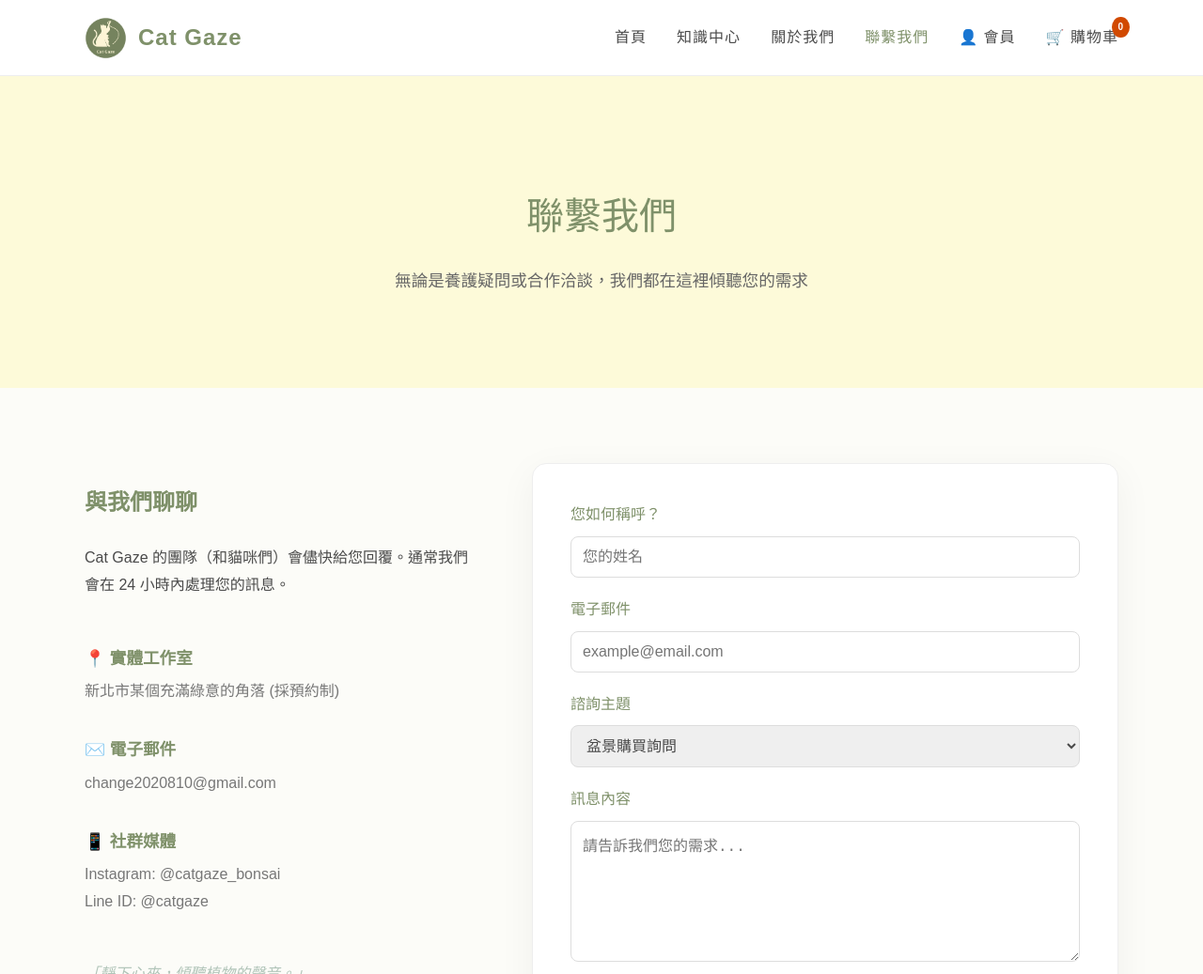
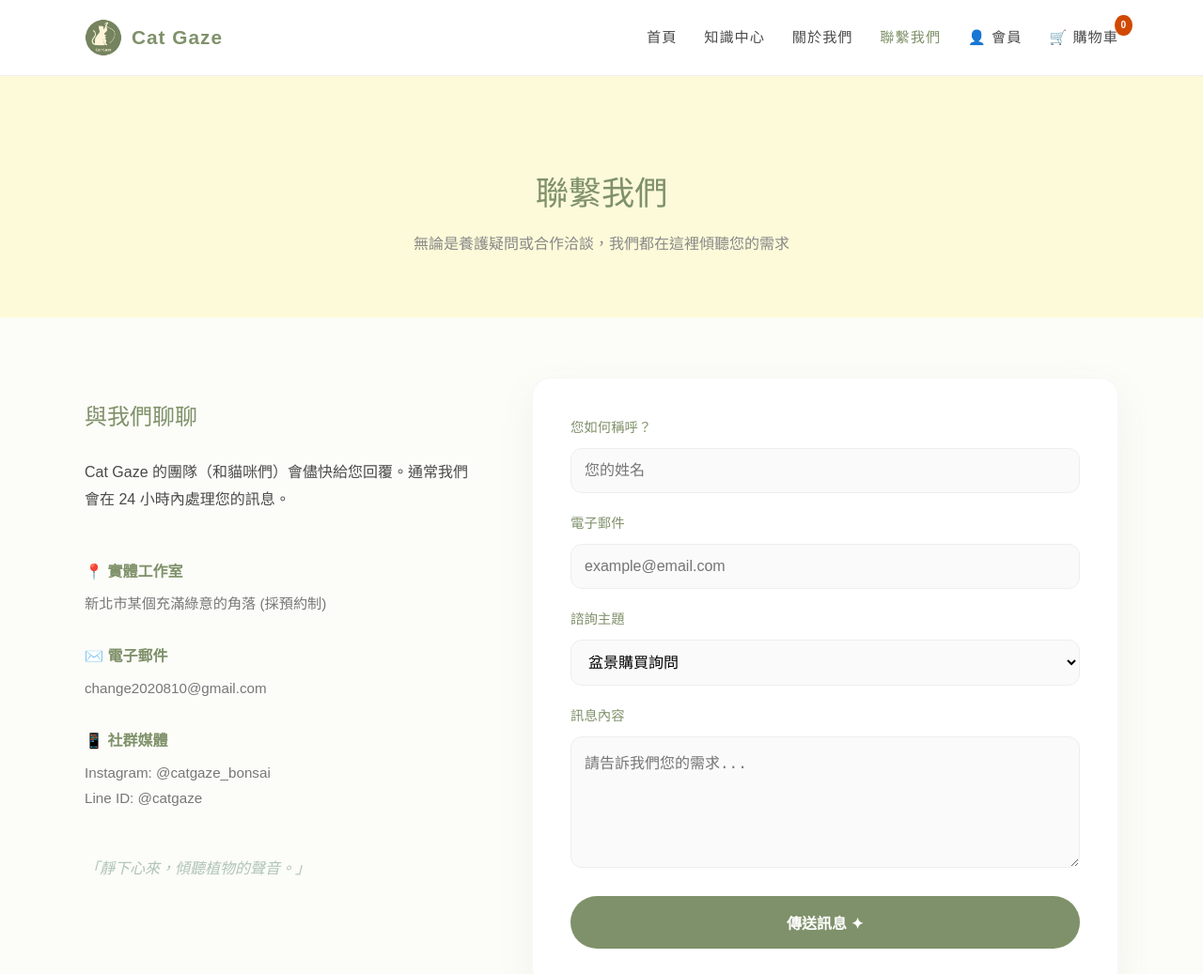
Before and after one commit to Change-TW/cat-gaze, a plain HTML site: page contact.html in a window 1280 px wide. Shown: the top 1037 px of the page at 94% size. Drawn offline with Linux system fonts and the light colour scheme.

Commit message:
Add files via upload

```diff
--- a/contact.html
+++ b/contact.html
@@ -5,11 +5,11 @@
     <meta name="viewport" content="width=device-width, initial-scale=1.0">
     <title>聯繫我們 | Cat Gaze - 專屬您的植栽諮詢</title>
 <style>
-        /* --- CSS 樣式設定 (Cat Gaze 品牌規範) --- */
+    /* --- CSS 基礎與品牌規範 --- */
     :root {
-            --brand-main: #7F916A;      /* 鼠尾草綠 */
-            --brand-accent: #B0C4B8;    /* 淺灰綠 */
-            --brand-cream: #FDFAD9;     /* 奶油米白 */
+        --brand-main: #7F916A;
+        --brand-accent: #B0C4B8;
+        --brand-cream: #FDFAD9;
         --bg-light: #fcfcf8;
         --text-dark: #4a4a4a;
     }
@@ -24,177 +24,11 @@
 
     .container { width: 90%; max-width: 1100px; margin: 0 auto; }
 
-        /* Header */
-        header { background-color: #ffffff; border-bottom: 1px solid #eeeeee; padding: 1rem 0; }
-        .logo-container { display: flex; align-items: center; text-decoration: none; }
-        .logo-img { height: 45px; width: auto; margin-right: 10px; border-radius: 50%; }
-        .logo-text { font-size: 1.5rem; font-weight: 700; color: var(--brand-main); }
-        .nav-links a { text-decoration: none; color: var(--text-dark); margin-left: 2rem; font-weight: 500; }
-
-        /* --- Hero Section --- */
-        .contact-hero {
-            padding: 5rem 0;
-            text-align: center;
-            background-color: var(--brand-cream);
-        }
-        .contact-hero h1 { font-size: 2.5rem; color: var(--brand-main); margin-bottom: 1rem; font-weight: 300; }
-        .contact-hero p { color: #666; font-size: 1.1rem; }
-
-        /* --- 聯絡區塊佈局 --- */
-        .contact-wrapper {
-            display: grid;
-            grid-template-columns: 1fr 1.5fr;
-            gap: 60px;
-            padding: 5rem 0;
-        }
-
-        /* 左側資訊 */
-        .contact-info h2 { color: var(--brand-main); margin-bottom: 1.5rem; }
-        .info-item { margin-bottom: 2rem; }
-        .info-item h4 { margin: 0 0 5px 0; color: var(--brand-main); font-size: 1.1rem; }
-        .info-item p { margin: 0; color: #777; }
-
-        /* 右側表單 */
-        .contact-form {
-            background: white;
-            padding: 40px;
-            border-radius: 15px;
-            box-shadow: 0 10px 40px rgba(0,0,0,0.05);
-            border: 1px solid #eee;
-        }
-        .form-group { margin-bottom: 20px; }
-        .form-group label { display: block; margin-bottom: 8px; font-weight: 500; color: var(--brand-main); }
-        .form-group input, .form-group select, .form-group textarea {
-            width: 100%;
-            padding: 12px;
-            border: 1px solid #ddd;
-            border-radius: 8px;
-            font-size: 1rem;
-            color: var(--text-dark);
-            box-sizing: border-box; /* 確保寬度包含 padding */
-        }
-        .form-group textarea { height: 150px; resize: vertical; }
-        .form-group input:focus { border-color: var(--brand-main); outline: none; }
-
-        .btn-submit {
-            background-color: var(--brand-main);
-            color: white;
-            padding: 15px 30px;
-            border: none;
-            border-radius: 30px;
-            font-size: 1.1rem;
-            font-weight: bold;
-            cursor: pointer;
-            width: 100%;
-            transition: 0.3s;
-        }
-        .btn-submit:hover { background-color: #5d7065; transform: translateY(-2px); }
-
-        /* Footer */
-        footer { background-color: var(--brand-main); color: white; text-align: center; padding: 3rem 0; }
-/* --- RWD 響應式優化 --- */
-
-@media (max-width: 768px) {
-    /* 1. 調整導覽列：由橫排改為直排 */
-    .navbar {
-        flex-direction: column;
-        text-align: center;
-    }
-
-    .nav-links {
-        margin-top: 15px;
-        display: flex;
-        flex-wrap: wrap;
-        justify-content: center;
-        gap: 10px;
-    }
-
-    .nav-links a {
-        margin-left: 10px;
-        margin-right: 10px;
-        font-size: 0.9rem;
-    }
-
-    /* 2. 調整所有兩欄佈局：統一改為單欄 */
-    .product-detail-grid,
-    .contact-wrapper,
-    .featured-post,
-    .care-grid {
-        grid-template-columns: 1fr !important;
-        gap: 30px;
-    }
-
-    /* 3. 調整字體大小，適合手機閱讀 */
-    h1 { font-size: 1.8rem !important; }
-    .hero h1 { font-size: 2rem !important; }
-    .price { font-size: 2rem !important; }
-
-    /* 4. 調整圖片與區塊間距 */
-    .image-gallery img {
-        margin-bottom: 20px;
-    }
-
-    .container {
-        width: 92%; /* 手機版留邊稍微縮窄 */
-    }
-
-    /* 5. 聯絡表單與資訊區塊順序 */
-    .contact-wrapper {
-        display: flex;
-        flex-direction: column-reverse; /* 手機上先看表單，資訊往後放 */
-    }
-
-    /* 6. 頁尾排版 */
-    .footer-grid {
-        flex-direction: column;
-        text-align: center;
-    }
-    .footer-col {
-        width: 100%;
-        margin-bottom: 30px;
-    }
-}
-/* --- 統一導覽列字體與間距 --- */
-.nav-links {
-    display: flex;
-    align-items: center;
-}
-
-.nav-links a {
-    text-decoration: none;
-    color: #4a4a4a;
-    /* 關鍵修改：增加間距到 2.2rem，並加上字距 */
-    margin-left: 2.2rem;
-    letter-spacing: 1px;
-
-    font-weight: 500;
-    font-size: 1rem;
-    transition: color 0.3s ease;
-    font-family: 'Noto Sans TC', sans-serif;
-    position: relative; /* 為了讓購物車數字定位準確 */
-}
-
-.nav-links a:hover {
-    color: var(--brand-main);
-}
-
-/* 確保購物車數字紅點的位置不會跑掉 */
-#cart-count {
-    background: #d14900;
-    color: white;
-    border-radius: 50%;
-    padding: 2px 6px;
-    font-size: 10px;
-    position: absolute;
-    top: -10px;
-    right: -15px; /* 這裡配合 margin-left 調整 */
-    font-weight: bold;
-}
-/* --- Header 導覽列優化 --- */
+    /* --- Header 導覽列 (桌面版) --- */
     header {
         background-color: #ffffff;
         border-bottom: 1px solid #eeeeee;
-    padding: 10px 0; /* 縮小垂直內距，讓行高更精緻 */
+        padding: 10px 0;
         position: sticky;
         top: 0;
         z-index: 1000;
@@ -202,73 +36,115 @@ header {
 
     .navbar {
         display: flex;
-    justify-content: space-between; /* Logo 在左，連結在右 */
-    align-items: center;            /* 關鍵：讓所有元素在垂直方向居中對齊 */
-    height: 60px;                   /* 固定高度確保平行度 */
+        justify-content: space-between;
+        align-items: center;
+        height: 60px;
     }
 
-.logo-container {
-    display: flex;
-    align-items: center;
-    text-decoration: none;
-    flex-shrink: 0; /* 防止 Logo 被壓縮 */
-}
+    .logo-container { display: flex; align-items: center; text-decoration: none; }
+    .logo-img { height: 40px; width: auto; margin-right: 10px; border-radius: 50%; }
+    .logo-text { font-size: 1.3rem; font-weight: 700; color: var(--brand-main); letter-spacing: 1px; }
 
-.logo-img {
-    height: 45px;
-    width: auto;
-    margin-right: 12px;
-    border-radius: 50%;
-}
-
-.logo-text {
-    font-size: 1.5rem;
-    font-weight: 700;
-    color: var(--brand-main);
-    letter-spacing: 1px;
-    white-space: nowrap; /* 防止文字換行 */
-}
-
-.nav-links {
-    display: flex;
-    align-items: center; /* 確保連結文字與 Logo 中線平行 */
-    list-style: none;
-    margin: 0;
-    padding: 0;
-}
-
+    .nav-links { display: flex; align-items: center; }
     .nav-links a {
         text-decoration: none;
         color: var(--text-dark);
-    margin-left: 2rem;   /* 設定連結間距 */
+        margin-left: 1.8rem;
         font-weight: 500;
-    font-size: 1rem;
+        font-size: 0.95rem;
         letter-spacing: 1px;
-    transition: color 0.3s ease;
-    white-space: nowrap; /* 確保連結不換行 */
+        transition: color 0.3s;
+    }
+    .nav-links a:hover { color: var(--brand-main); }
+
+    /* --- Hero Section --- */
+    .contact-hero {
+        padding: 4rem 0;
+        text-align: center;
+        background-color: var(--brand-cream);
+    }
+    .contact-hero h1 { font-size: 2.2rem; color: var(--brand-main); margin-bottom: 0.5rem; font-weight: 400; }
+    .contact-hero p { color: #888; font-size: 1rem; margin: 0; }
+
+    /* --- 聯絡區塊佈局 --- */
+    .contact-wrapper {
+        display: grid;
+        grid-template-columns: 1fr 1.5fr;
+        gap: 60px;
+        padding: 4rem 0;
     }
 
-.nav-links a:hover {
-    color: var(--brand-main);
+    .contact-info h2 { color: var(--brand-main); margin-bottom: 1.5rem; font-weight: 500; }
+    .info-item { margin-bottom: 1.8rem; }
+    .info-item h4 { margin: 0 0 5px 0; color: var(--brand-main); font-size: 1rem; }
+    .info-item p { margin: 0; color: #777; font-size: 0.95rem; }
+
+    /* --- 表單樣式 --- */
+    .contact-form {
+        background: white;
+        padding: 40px;
+        border-radius: 20px;
+        box-shadow: 0 15px 40px rgba(127, 145, 106, 0.08);
+        border: 1px solid rgba(0,0,0,0.03);
+    }
+    .form-group { margin-bottom: 20px; }
+    .form-group label { display: block; margin-bottom: 8px; font-weight: 500; color: var(--brand-main); font-size: 0.9rem; }
+    .form-group input, .form-group select, .form-group textarea {
+        width: 100%; padding: 14px; border: 1px solid #eee; border-radius: 12px;
+        font-size: 1rem; background-color: #fafafa; transition: 0.3s; box-sizing: border-box;
+    }
+    .form-group input:focus, .form-group textarea:focus {
+        background-color: white; border-color: var(--brand-main); outline: none; box-shadow: 0 0 0 4px rgba(127,145,106,0.1);
+    }
+    .form-group textarea { height: 140px; }
+
+    .btn-submit {
+        background-color: var(--brand-main);
+        color: white; padding: 16px; border: none; border-radius: 30px;
+        font-size: 1rem; font-weight: 700; cursor: pointer; width: 100%; transition: 0.3s;
+    }
+    .btn-submit:hover { background-color: #5d7065; transform: translateY(-2px); }
+
+    /* --- Footer --- */
+    footer { background-color: var(--brand-main); color: white; text-align: center; padding: 3rem 0; font-size: 0.9rem; }
+
+    /* --- 核心：手機版 (RWD) 修正 --- */
+    @media (max-width: 768px) {
+        /* Header 調整：讓 Logo 跟選單分層 */
+        header { padding: 15px 0; }
+        .navbar { flex-direction: column; height: auto; gap: 15px; }
+        .nav-links {
+            flex-wrap: wrap;
+            justify-content: center;
+            width: 100%;
+            border-top: 1px solid #f5f5f5;
+            padding-top: 15px;
+        }
+        .nav-links a { margin: 5px 10px; font-size: 0.85rem; }
+
+        /* Hero 縮小 */
+        .contact-hero { padding: 3rem 0; }
+        .contact-hero h1 { font-size: 1.8rem; }
+
+        /* 內容區塊改為單欄，並調整順序：先表單後資訊 */
+        .contact-wrapper {
+            grid-template-columns: 1fr;
+            padding: 2rem 0;
+            gap: 40px;
+            display: flex;
+            flex-direction: column; /* 讓內容垂直排 */
         }
 
-/* 購物車數字定位修正 */
-.cart-link {
-    position: relative;
-    display: flex;
-    align-items: center;
+        .contact-form { padding: 25px; order: 1; } /* 表單排在上面 */
+        .contact-info { order: 2; text-align: center; } /* 資訊排在下面並置中 */
+
+        .info-item { margin-bottom: 1.5rem; }
     }
 
+    /* 購物車紅點修正 */
     #cart-count {
-    background: #d14900;
-    color: white;
-    border-radius: 50%;
-    padding: 2px 6px;
-    font-size: 10px;
-    position: absolute;
-    top: -8px;   /* 向上微調 */
-    right: -12px; /* 向右微調 */
-    font-weight: bold;
+        background: #d14900; color: white; border-radius: 50%; padding: 2px 6px;
+        font-size: 10px; position: absolute; top: -10px; right: -15px; font-weight: bold;
     }
 </style>
 </head>
```
Also changed, not shown: member.html (+86 -40 lines). Lines whose indentation alone changed are shown as unchanged.
